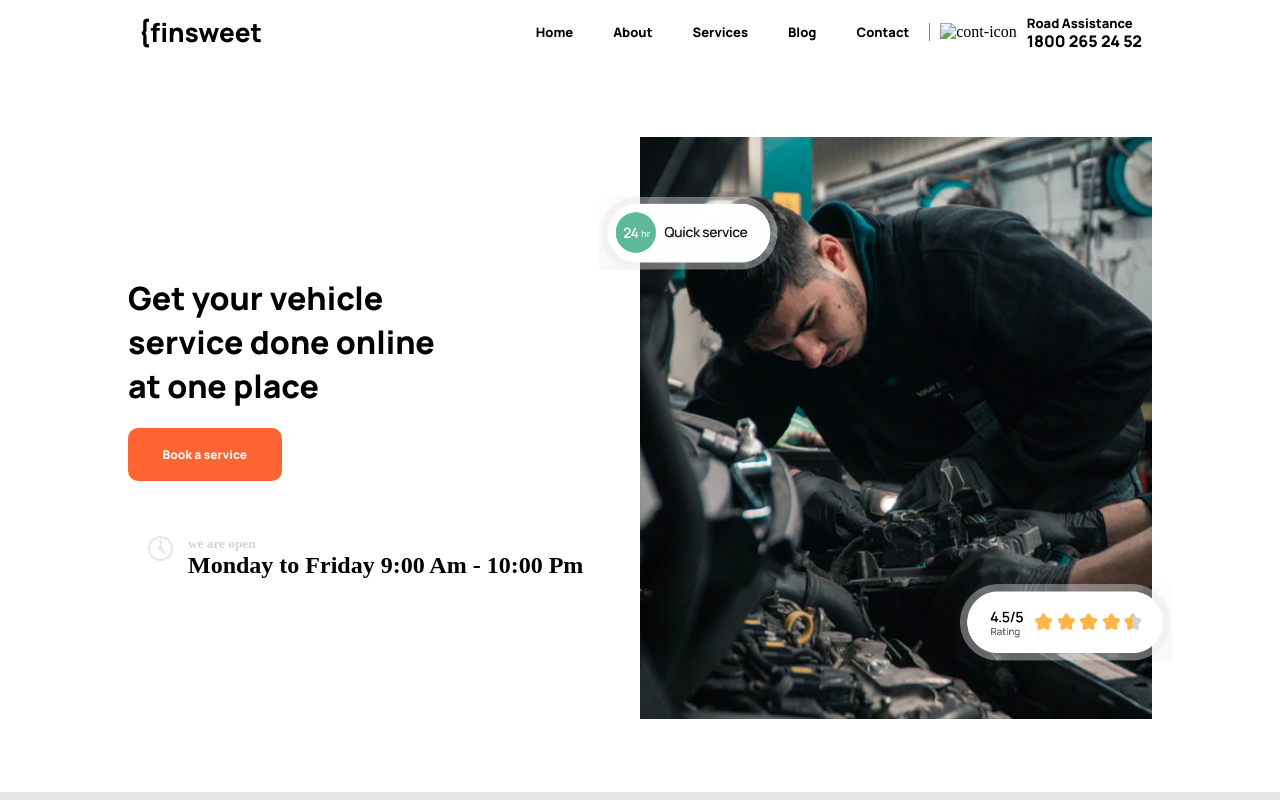
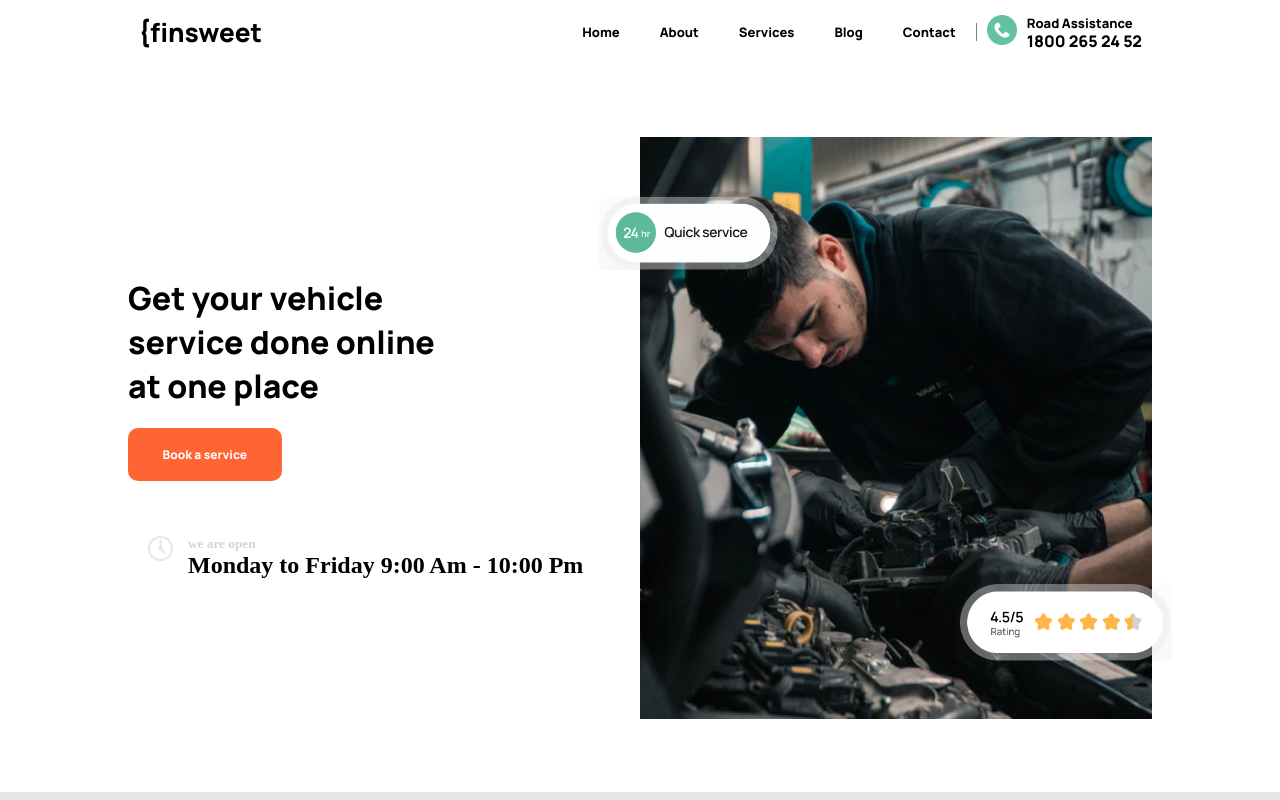
Before and after one commit to 20A1/fimsweet-task, a plain HTML site: page index.html in a window 1280 px wide. Shown: the top 800 px of the page. Drawn offline with Linux system fonts and the light colour scheme; the site is published under a folder, as on GitHub Pages, so addresses that start at the root find nothing.

Commit message:
I updated an icon

```diff
--- a/index.html
+++ b/index.html
@@ -23,7 +23,7 @@
       </ul>
       <div class="right-cont">
         <div class="right-cont-icon">
-            <img src="/icon/Assistance Icon.png" alt="cont-icon"
+            <img src="icon/Assistance Icon.png" alt=""
               width="30px"
             />
         </div>
```
